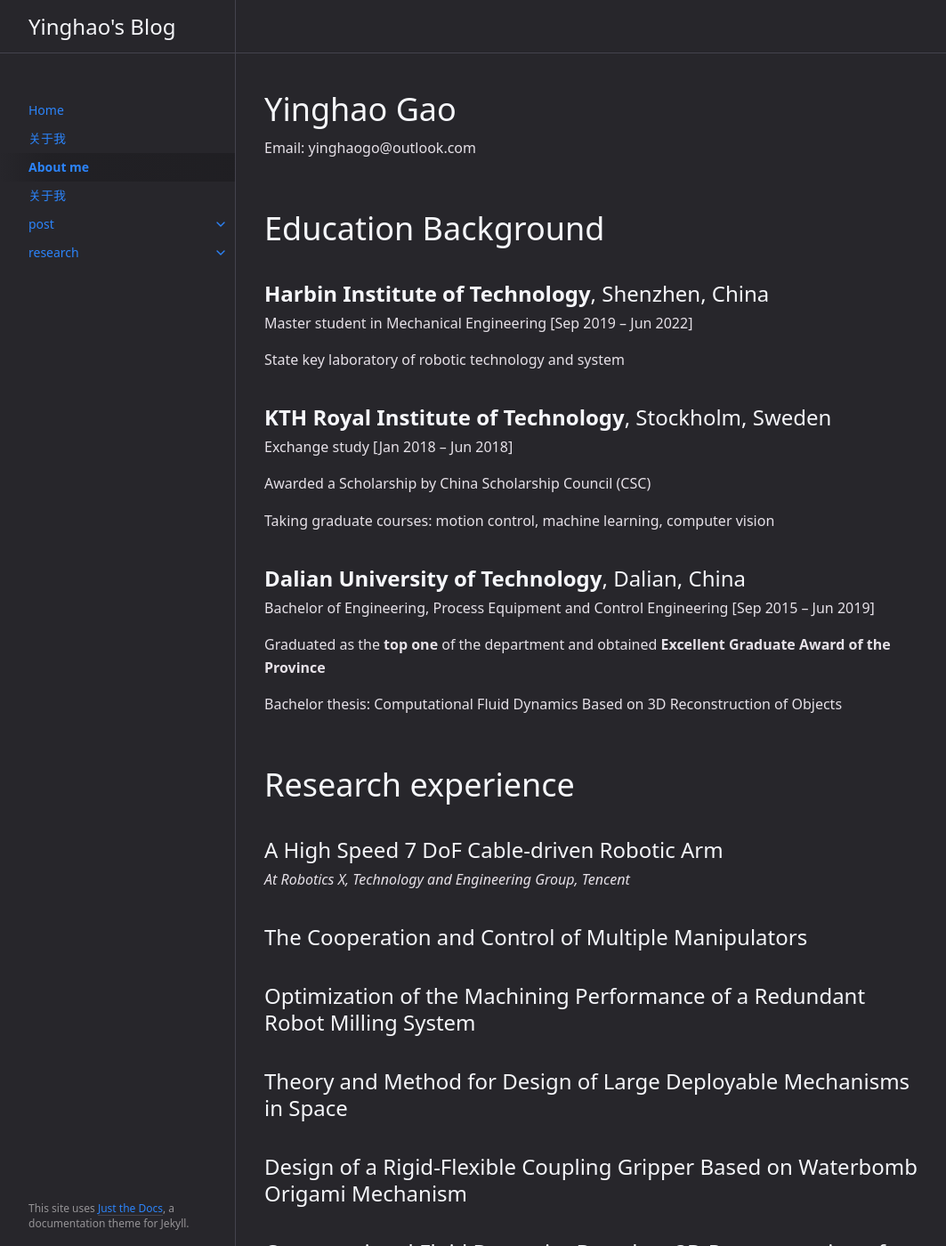
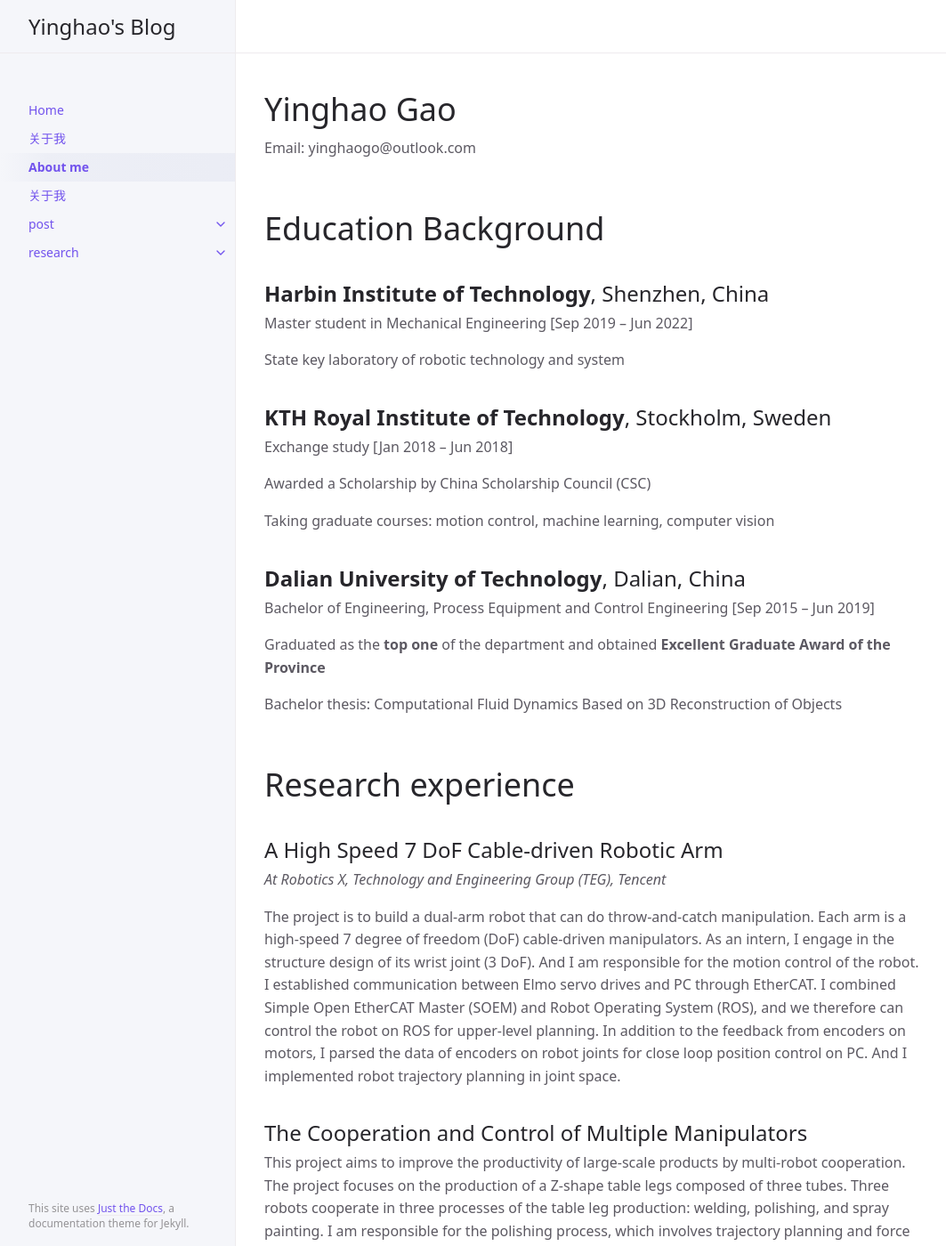
Before and after one commit to gywhitel/gywhitel.github.io, a Jekyll site: the page built from docs/2022-03-14-me.md, in a window 1280 px wide and 1400 px high. Shown: the whole window at 89% size, without its empty margins (107-1170 px from the left). Built offline with Jekyll 4.4.1, drawn with Linux system fonts in a browser that asks for light colours; some of the changed text lies outside the part shown.

```diff
--- a/_config.yml
+++ b/_config.yml
@@ -98,7 +98,7 @@ gh_edit_branch: "main" # the branch that your docs is served from
 gh_edit_view_mode: "tree" # "tree" or "edit" if you want the user to jump into the editor immediately
 
 # Color scheme currently only supports "dark", "light"/nil (default), or a custom scheme that you define
-color_scheme: dark
+color_scheme: light
 
 # Google Analytics Tracking (optional)
 # e.g, UA-1234567-89
--- a/docs/2022-03-14-me.md
+++ b/docs/2022-03-14-me.md
@@ -33,9 +33,14 @@ Reconstruction of Objects
 
 # Research experience
 ## A High Speed 7 DoF Cable-driven Robotic Arm
-*At Robotics X, Technology and Engineering Group, Tencent*
+*At Robotics X, Technology and Engineering Group (TEG), Tencent*
+
+The project is to build a dual-arm robot that can do throw-and-catch manipulation. Each arm is a high-speed 7 degree of freedom (DoF) cable-driven manipulators.
+As an intern, I engage in the structure design of its wrist joint (3 DoF). And I am responsible for the motion control of the robot. I established communication between Elmo servo drives and PC through EtherCAT. I combined Simple Open EtherCAT Master (SOEM) and Robot Operating System (ROS), and we therefore can control the robot on ROS for upper-level planning. In addition to the feedback from encoders on motors, I parsed the data of encoders on robot joints for close loop position control on PC. And I implemented robot trajectory planning in joint space.
 
 ## The Cooperation and Control of Multiple Manipulators
+This project aims to improve the productivity of large-scale products by multi-robot cooperation.
+The project focuses on the production of a Z-shape table legs composed of three tubes. Three robots cooperate in three processes of the table leg production: welding, polishing, and spray painting. I am responsible for the polishing process, which involves trajectory planning and force control. I proposed a force control method that uses the trajectory information, which can regulate the contact force between the end-effector and the objects. I also planned polishing trajectory on a freeform workpiece based on 3D camera. The force control method and trajectory planning are combined on polishing a spherical workpiece. My current focus is on the coordination of three robots.
 
 ## Optimization of the Machining Performance of a Redundant Robot Milling System
 
```
Also changed, not shown: index.md (+1 -1 lines).
